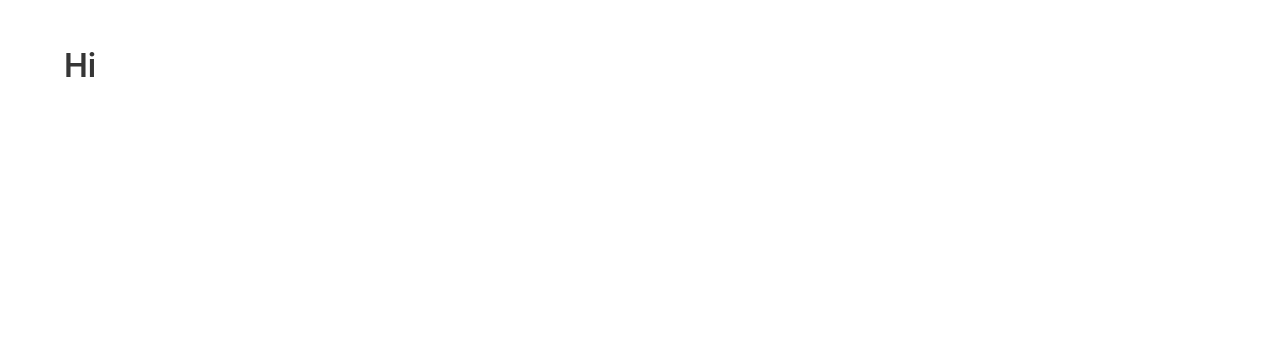
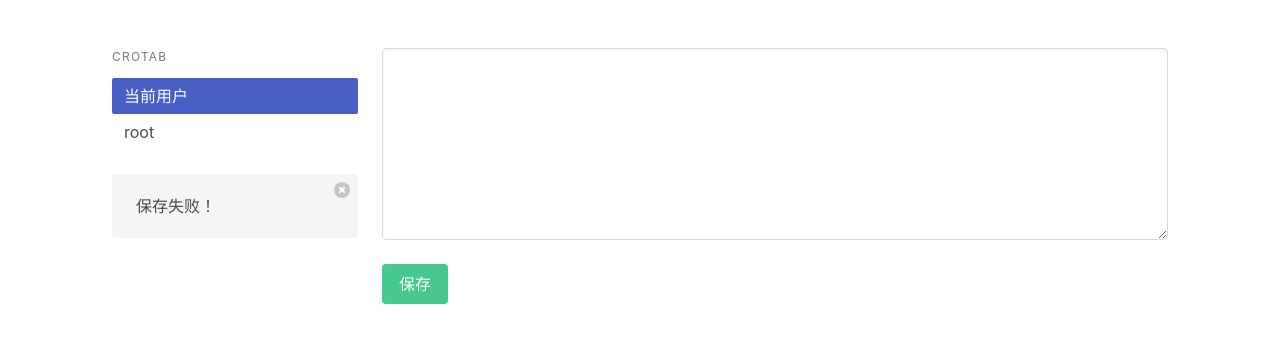
Before and after one commit to coderfix-lab/CronCooker, a website: page html/index.html in a window 1280 px wide. Drawn offline with nearby package versions, Linux system fonts and the light colour scheme.

Commit message:
add | 简单确定UI交互

```diff
--- a/html/index.html
+++ b/html/index.html
@@ -10,14 +10,37 @@
 </head>
 <body>
 <div id="app">
-    <section class="section">
-        <div class="container">
-            <h1 class="title">
-                {{ msg }}
-            </h1>
-        </div>
+    <section class="section container">
+            <div class="columns">
+                <div class="column is-one-quarters  ">
+                    <aside class="menu">
+                        <p class="menu-label">
+                            crotab
+                        </p>
+                        <ul class="menu-list">
+                            <li><a class="is-active">当前用户</a></li>
+                            <li><a>root</a></li>
+                        </ul>
+                    </aside>
+                    <br>
+
+                    <div class="notification ">
+                        <button class="delete is-small "></button>
+                        保存失败！
+                    </div>
+                </div>
+                <div class="column is-three-quarters ">
+                    <div class="control">
+                        <textarea class="textarea is-large"></textarea>
+                    </div>
+                    <br>
+                    <button class="button is-success">保存</button>
+
+                </div>
+            </div>
     </section>
 </div>
+
 </body>
 </html>
 <script>
@@ -25,7 +48,6 @@
     var vm = new Vue({
         el: '#app',
         data: data,
-        methods: {
-        }
+        methods: {}
     })
 </script>
--- a/index.js
+++ b/index.js
@@ -1,7 +1,7 @@
 const {app, BrowserWindow} = require('electron')
 function createWindow () {
     // 创建浏览器窗口
-    win = new BrowserWindow({width: 800, height: 600})
+    win = new BrowserWindow({width: 800, height: 350})
     // 然后加载应用的 index.html
     win.loadFile('html/index.html')
 }
```
